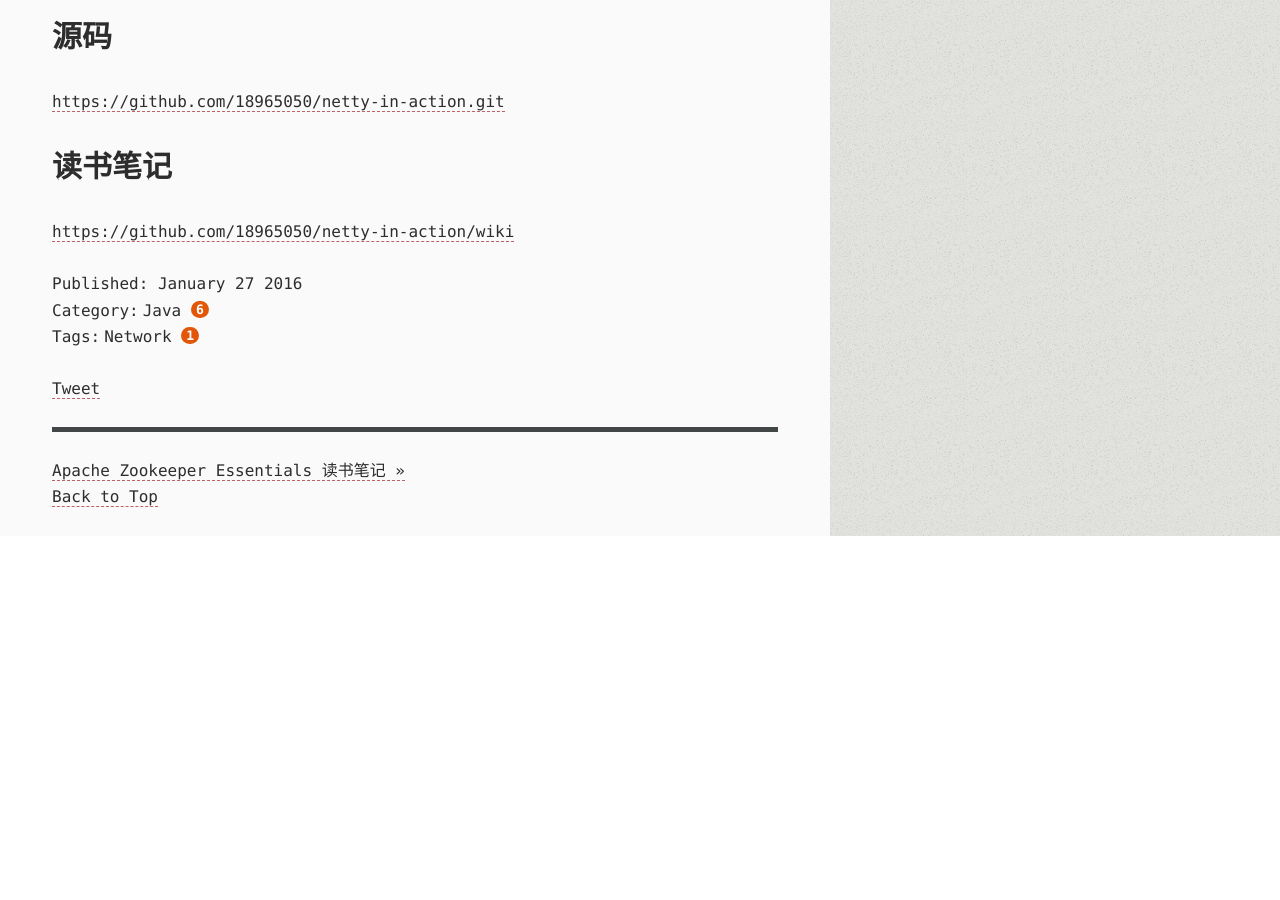
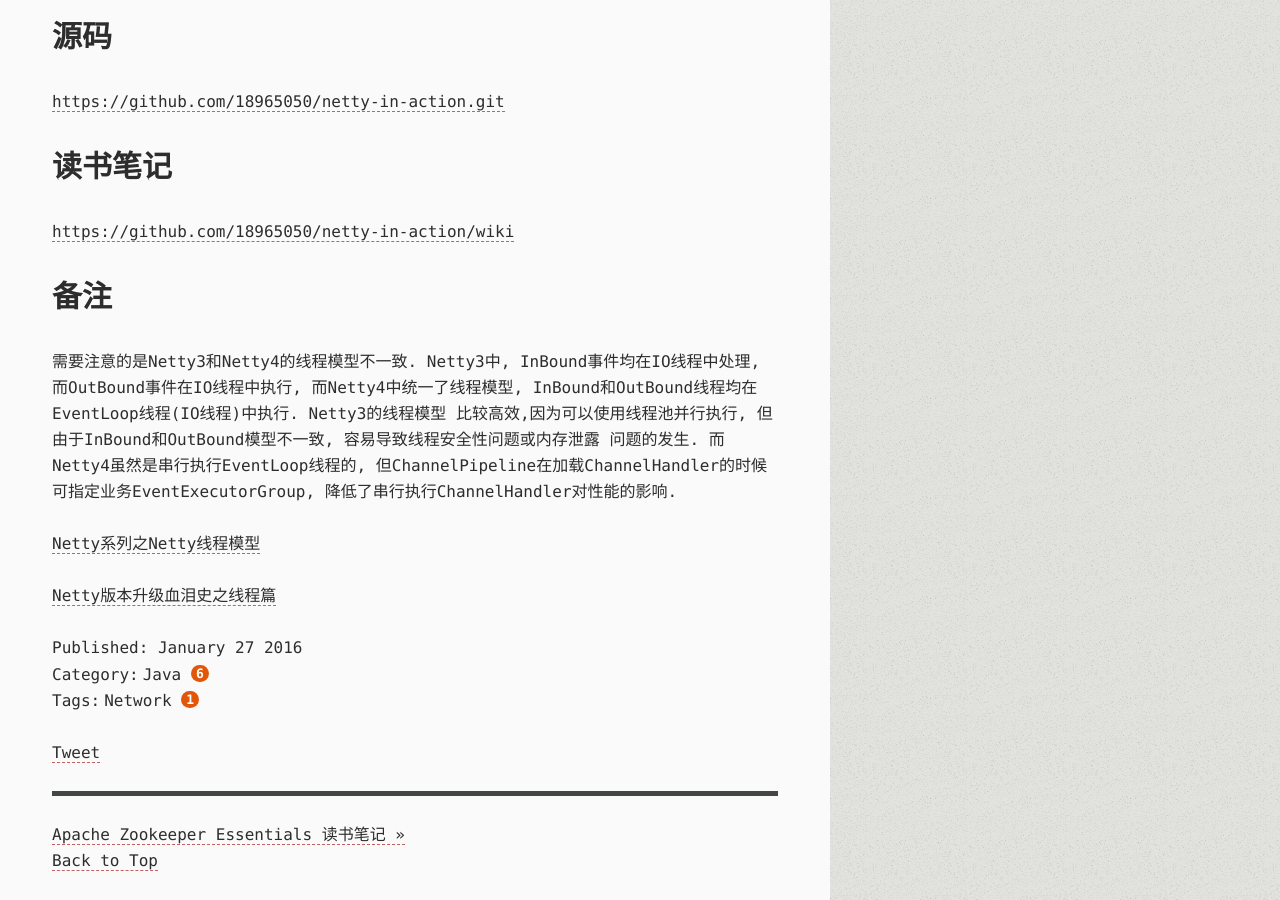
Before and after one commit to 18965050/18965050.github.io, a Jekyll site: the page built from _posts/2016-01-27-nettyinaction.md, in a window 1280 px wide and 900 px high, scrolled down 1049 px. Built offline with Jekyll 4.4.1, drawn with Linux system fonts in a browser that asks for light colours; comment, search, counter and statistics services are not loaded; before the commit the page ends 1585 px from its top, so only the background shows below that.

Commit message:
文档修改

```diff
--- a/_posts/2016-01-27-nettyinaction.md
+++ b/_posts/2016-01-27-nettyinaction.md
@@ -27,3 +27,14 @@
 
 ## 读书笔记
 [https://github.com/18965050/netty-in-action/wiki](https://github.com/18965050/netty-in-action/wiki "NettyInAction读书笔记")
+
+## 备注
+需要注意的是Netty3和Netty4的线程模型不一致. Netty3中, InBound事件均在IO线程中处理, 而OutBound事件在IO线程中执行,
+而Netty4中统一了线程模型, InBound和OutBound线程均在EventLoop线程(IO线程)中执行. Netty3的线程模型
+比较高效,因为可以使用线程池并行执行, 但由于InBound和OutBound模型不一致, 容易导致线程安全性问题或内存泄露
+问题的发生. 而Netty4虽然是串行执行EventLoop线程的, 但ChannelPipeline在加载ChannelHandler的时候可指定业务EventExecutorGroup,
+降低了串行执行ChannelHandler对性能的影响.
+
+[Netty系列之Netty线程模型](http://www.infoq.com/cn/articles/netty-threading-model/ "Netty系列之Netty线程模型")
+
+[Netty版本升级血泪史之线程篇](http://www.infoq.com/cn/articles/netty-version-upgrade-history-thread-part/ "Netty版本升级血泪史之线程篇")
```
